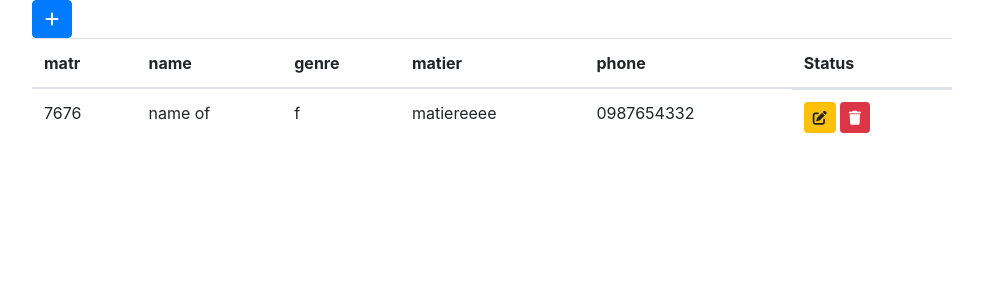
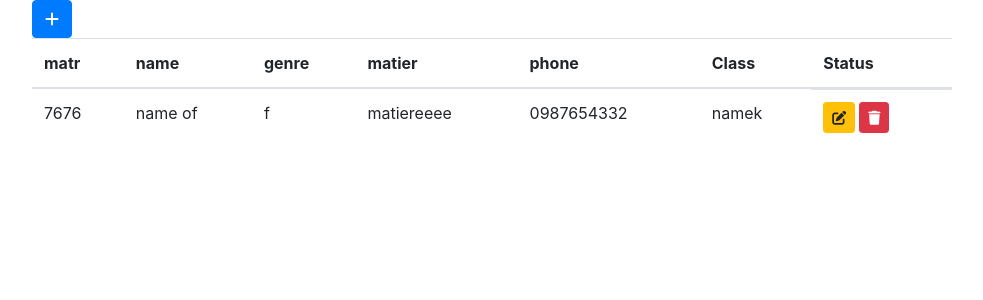
Before and after one commit to khalidhagane/school_manager, a PHP site: page /MYPROJECT/teacher in a window 1280 px wide. Shown: the top 300 px of the page, without its empty margins (148-1131 px from the left). Run offline with PHP 8.4, Linux system fonts and the light colour scheme; the visitor is signed in with stand-in values (Sample User, id 1); data comes from the database, SQL or seed files in the repository; some libraries are stand-ins or nearby versions.

Commit message:
add culumn class in profs table

```diff
--- a/bootstrap.php
+++ b/bootstrap.php
@@ -1,5 +1,5 @@
 <?php
 
-define('BASE_URL','http://localhost:81/school_manager/');
+define('BASE_URL','http://localhost/MYPROJECT/school_manager/');
 
 ?>
--- a/controllers/profsController.php
+++ b/controllers/profsController.php
@@ -31,6 +31,7 @@ class profsController{
                 'genre' => $_POST['genre'],
                 'matier' => $_POST['matier'],
                 'phone' => $_POST['phone'],
+                'class' => $_POST['class'],
             );
             $result = profs::add($data);
             if($result === 'ok'){
@@ -59,6 +60,7 @@ class profsController{
              'genre' => $_POST['genre'],
              'matier'=> $_POST['matier'],
              'phone' =>  $_POST['phone'],
+             'class' =>  $_POST['class'],
             );
             $result =profs::update($data);
             if ($result === 'ok') {
--- a/models/profs.php
+++ b/models/profs.php
@@ -25,13 +25,14 @@ class profs{
     //add-teacher
     static public function add($data)
     {
-    $stmt = DB::connect()->prepare('INSERT INTO profs (matr,name,genre,matier,phone)
-    VALUES (:matr,:name,:genre,:matier,:phone)');
+    $stmt = DB::connect()->prepare('INSERT INTO profs (matr,name,genre,matier,phone,class)
+    VALUES (:matr,:name,:genre,:matier,:phone,:class)');
     $stmt->bindParam(':matr',$data['matr']);
     $stmt->bindParam(':name',$data['name']);
     $stmt->bindParam(':genre',$data['genre']);
     $stmt->bindParam(':matier',$data['matier']);
     $stmt->bindParam(':phone',$data['phone']);
+    $stmt->bindParam(':class',$data['class']);
 
     if($stmt->execute()){
         return 'ok';
@@ -51,7 +52,7 @@ class profs{
     //add-teacher
     static public function update($data)
     {
-        $query = "UPDATE `profs` SET `matr` = :matr, `name` = :name, `genre` = :genre, `matier` = :matier, `phone` = :phone WHERE `id` = :id";
+        $query = "UPDATE `profs` SET `matr` = :matr, `name` = :name, `genre` = :genre, `matier` = :matier, `phone` = :phone , `class` = :class WHERE `id` = :id";
         $stmt=DB::connect()->prepare($query);
         $stmt->bindParam(':id', $data['id'], PDO::PARAM_STR);
         $stmt->bindParam(':matr', $data['matr'], PDO::PARAM_STR);
@@ -59,6 +60,8 @@ class profs{
         $stmt->bindParam(':genre', $data['genre'], PDO::PARAM_STR);
         $stmt->bindParam(':matier', $data['matier'], PDO::PARAM_STR);
         $stmt->bindParam(':phone', $data['phone'], PDO::PARAM_STR);
+        $stmt->bindParam(':class', $data['class'], PDO::PARAM_STR);
+
         // die(print_r($data));
         if ($stmt->execute()) {
             return 'ok';
--- a/views/teacher.php
+++ b/views/teacher.php
@@ -17,6 +17,7 @@ $profs = $data->getAllprofs();
                             <th scope="col">genre</th>
                             <th scope="col">matier</th>
                             <th scope="col">phone</th>
+                            <th scope="col">Class</th>
                             <th scope="col">Status</th>
                         </tr>
                         </thead>
@@ -28,6 +29,7 @@ $profs = $data->getAllprofs();
                                 <td><?= $prof['genre'];?></td>
                                 <td><?= $prof['matier'];?></td>
                                 <td><?= $prof['phone'];?></td>
+                                <td><?= $prof['class'];?></td>
                                 <td class="d-flex">
                                     <form method="post" action="update-teacher" class="mr-1">
                                         <input type="hidden" name="id" value="<?= $prof['id']?>">
```
Also changed, not shown: views/add-teacher.php (+21 -4 lines), views/update-teacher.php (+16 -3 lines), .htaccess.
